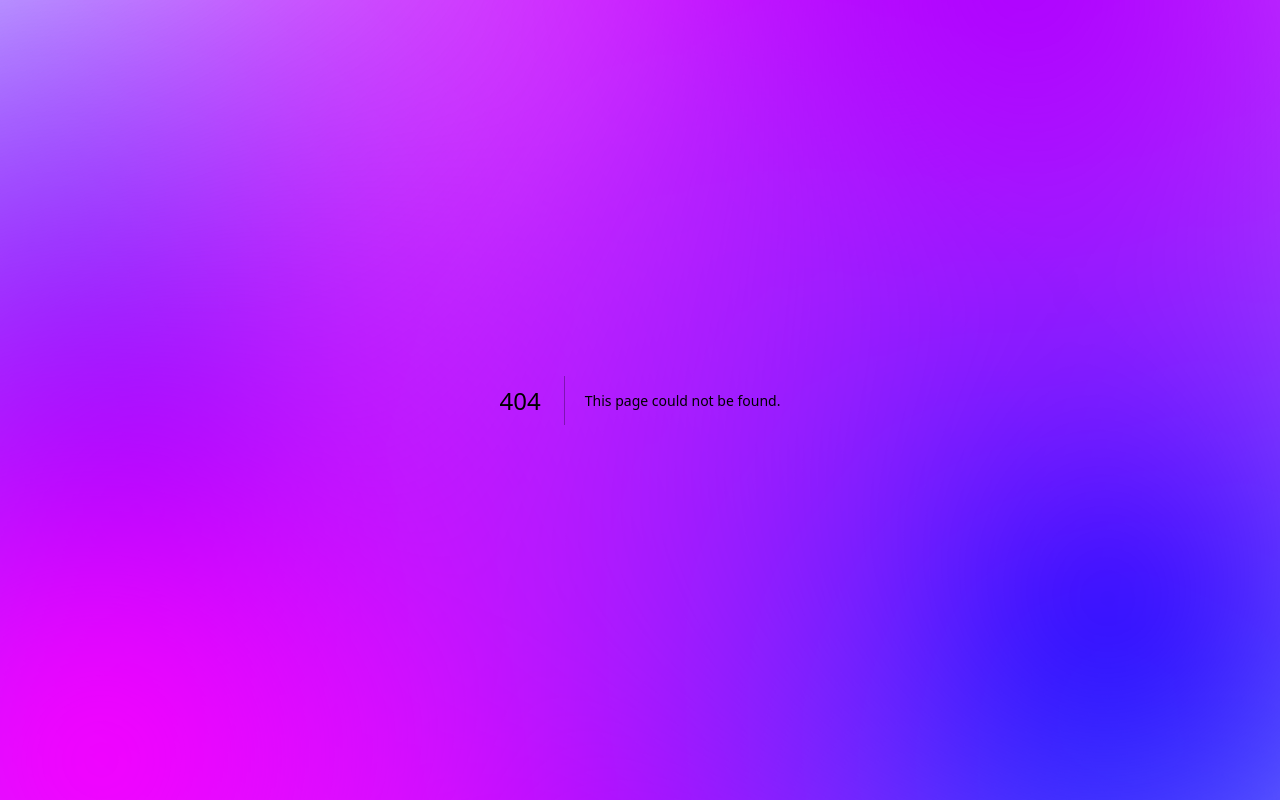
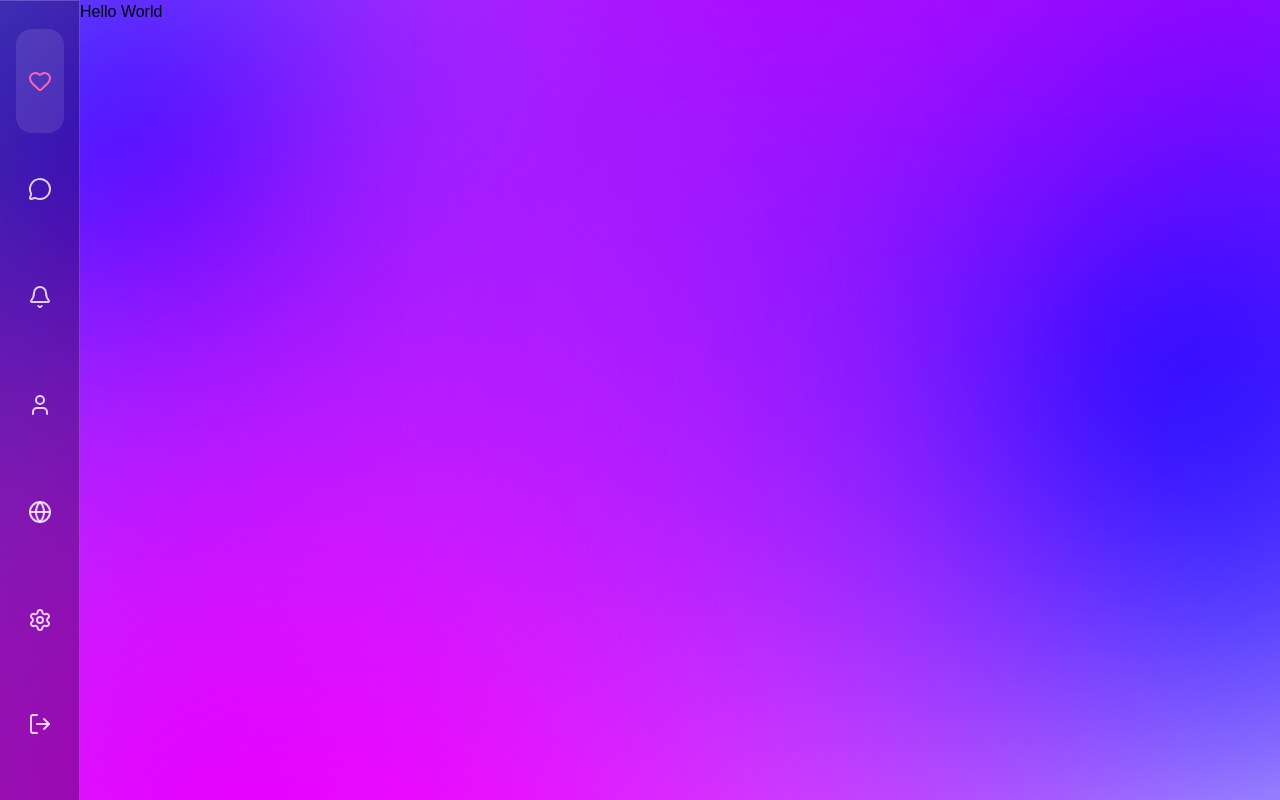
Before and after one commit to oJonasRtz/matcha, a Next.js app in the folder frontend/: page /swipe in a window 1280 px wide. Before the commit this address had no page. Built offline with nearby package versions, Linux system fonts and the light colour scheme.

Commit message:
sidebar-update + temp pages for nav

```diff
--- a/frontend/app/chat/page.tsx
+++ b/frontend/app/chat/page.tsx
@@ -1,7 +1,11 @@
 import Sidebar from "../components/users/sidebar";
 import Chat from "../components/users/chat";
 
-export default function Dashboard() {
+export const metadata = {
+  title: "Chat",
+}
+
+export default function ChatPage() {
   // ===== STYLES =====
   const mainStyle = "flex min-h-screen items-stretch";
   const sectionStyle = "flex-1 min-w-0 w-full flex flex-wrap gap-6 px-6 py-4";
@@ -10,10 +14,11 @@ export default function Dashboard() {
 
   return (
     <main className={mainStyle}>
-      <Sidebar />
-      <section className={sectionStyle}>
-	<Chat />
-      </section>
+      <Sidebar>
+        <section className={sectionStyle}>
+          <Chat />
+        </section>
+      </Sidebar>
     </main>
   )
 }
--- a/frontend/app/components/users/sidebar.tsx
+++ b/frontend/app/components/users/sidebar.tsx
@@ -11,8 +11,9 @@ import {
   Smile,
 } from "lucide-react";
 import { useRouter, usePathname } from "next/navigation";
+import { ReactNode } from "react";
 
-export default function Sidebar() {
+export default function Sidebar({ children }: { children: ReactNode }) {
   const router = useRouter();
   const pathname = usePathname();
 
@@ -21,7 +22,7 @@ export default function Sidebar() {
   // Mobile
   "fixed bottom-0 left-0 w-full h-20 flex flex-row items-center border-t z-50 bg-black/30 backdrop-blur-md border-white/20 " +
   // Desktop
-  "md:sticky md:top-0 md:h-screen md:w-20 md:flex-col md:border-r md:py-6 md:gap-6";
+  "md:top-0 md:h-screen md:w-20 md:flex-col md:border-r md:py-6 md:gap-6";
 
   // ===== NAV =====
   const navStyle =
@@ -39,19 +40,19 @@ export default function Sidebar() {
   const desktopButton = "md:mt-1";
 
   // ===== COLORS =====
-  const pinkHover = "text-white/80 hover:bg-white/10 hover:text-pink-400";
-  const redHover = "text-white/80 hover:bg-white/10 hover:text-red-400";
+  const pinkHover = "text-white/80 hover:bg-white/10 hover:text-pink-400 cursor-pointer";
+  const redHover = "text-white/80 hover:bg-white/10 hover:text-red-400 cursor-pointer";
 
   // ===== ICONS =====
   const iconSize = "h-6 w-6 shrink-0";
   const icons = [
-    { icon: Heart, title: "Matches", ref: "#", variant: pinkHover },
-    { icon: Smile, title: "Swipe profiles", ref: "#", variant: pinkHover },
+    { icon: Heart, title: "Swipe", ref: "/swipe", variant: pinkHover },
+    // { icon: Smile, title: "Swipe profiles", ref: "#", variant: pinkHover },
     { icon: MessageCircle, title: "Messages", ref: "/chat", variant: pinkHover },
-    { icon: Bell, title: "Notifications", ref: "#", variant: pinkHover },
+    { icon: Bell, title: "Notifications", ref: "/notifications", variant: pinkHover },
     { icon: User, title: "Dashboard", ref: "/dashboard", variant: pinkHover },
-    { icon: Globe, title: "Discover", ref: "#", variant: pinkHover },
-    { icon: Settings, title: "Settings", ref: "#", variant: pinkHover },
+    { icon: Globe, title: "Discover", ref: "/discover", variant: pinkHover },
+    { icon: Settings, title: "Settings", ref: "/settings", variant: pinkHover },
     {
       icon: LogOut,
       title: "Logout",
@@ -61,7 +62,10 @@ export default function Sidebar() {
     },
   ];
 
+  const spaceLayout = "flex flex-1 min-h-0 pb-20 md:pb-0 md:pl-20"; //
+
   return (
+    <div className="flex w-screen h-screen">
       <aside className={asideStyle}>
         <nav className={navStyle}>
           {icons.map(({ icon: Icon, title, ref, variant, extra }, i) => {
@@ -86,5 +90,10 @@ export default function Sidebar() {
         })}
         </nav>
       </aside>
+      {/* CONTENT*/}
+      <main className={spaceLayout}>
+        {children}
+      </main>
+    </div>
   );
 }
--- a/frontend/app/dashboard/page.tsx
+++ b/frontend/app/dashboard/page.tsx
@@ -24,6 +24,10 @@ import SearchPreferencesCard from "../components/users/searchPreferencesCard";
 //   );
 // }
 
+export const metadata = {
+  title: "Dashboard",
+}
+
 export default function Dashboard() {
   // ===== STYLES =====
   const mainStyle = "flex min-h-screen items-stretch";
@@ -35,7 +39,7 @@ export default function Dashboard() {
 
   return (
     <main className={mainStyle}>
-      <Sidebar />
+      <Sidebar>
       <section className={sectionStyle}>
         <div className={focus}>
           <SearchPreferencesCard />
@@ -45,8 +49,8 @@ export default function Dashboard() {
           <ProfileStatusCard />
           <HallOfFame />
         </div>
-
       </section>
+      </Sidebar>
     </main>
   )
 }
--- /dev/null
+++ b/frontend/app/discover/page.tsx
@@ -0,0 +1,13 @@
+import Sidebar from "../components/users/sidebar";
+
+export const metadata = {
+  title: "Discover",
+}
+
+export default function Discover() {
+	return (
+		<Sidebar>
+			<h1>Hello World</h1>
+		</Sidebar>
+	)
+}
--- a/frontend/app/layout.tsx
+++ b/frontend/app/layout.tsx
@@ -14,8 +14,11 @@ const geistMono = Geist_Mono({
 });
 
 export const metadata: Metadata = {
-  title: "Create Next App",
-  description: "Generated by create next app",
+  title: {
+    default: "Seductor",
+    template: "%s | Seductor",
+  },
+  description: "Dating app for sane people",
 };
 
 export default function RootLayout({
--- a/frontend/app/login/page.tsx
+++ b/frontend/app/login/page.tsx
@@ -10,6 +10,10 @@ import LoginForm from "../components/auth/LoginForm";
 //   );
 // }
 
+export const metadata = {
+	  title: "Login",
+}
+
 export default function Login() {
 	return (
 		<main className="flex min-h-screen items-center justify-center gap-4">
--- /dev/null
+++ b/frontend/app/notifications/page.tsx
@@ -0,0 +1,13 @@
+import Sidebar from "../components/users/sidebar";
+
+export const metadata = {
+	  title: "Notifications",
+}
+
+export default function Notifications() {
+	return (
+		<Sidebar>
+			<h1>Hello World</h1>
+		</Sidebar>
+	);
+}
--- /dev/null
+++ b/frontend/app/profile/page.tsx
@@ -0,0 +1,13 @@
+import Sidebar from "../components/users/sidebar";
+
+export const metadata = {
+  title: "Profile",
+}
+
+export default function Profile() {
+	return (
+		<Sidebar>
+			<h1>Hello World</h1>
+		</Sidebar>
+	)
+}
--- a/frontend/app/register/page.tsx
+++ b/frontend/app/register/page.tsx
@@ -10,6 +10,10 @@ import RegisterForm from "../components/auth/RegisterForm";
 //   );
 // }
 
+export const metadata = {
+	  title: "Register",
+}
+
 export default function Register() {
 	return (
 		<main className="flex min-h-screen items-center justify-center">
--- /dev/null
+++ b/frontend/app/settings/page.tsx
@@ -0,0 +1,13 @@
+import Sidebar from "../components/users/sidebar";
+
+export const metadata = {
+	  title: "Settings",
+}
+
+export default function Settings() {
+	return (
+		<Sidebar>
+			<h1>Hello World</h1>
+		</Sidebar>
+	)
+}
--- /dev/null
+++ b/frontend/app/swipe/page.tsx
@@ -0,0 +1,13 @@
+import Sidebar from "../components/users/sidebar";
+
+export const metadata = {
+	  title: "Swipe",
+}
+
+export default function Swipe() {
+	return (
+		<Sidebar>
+			<h1>Hello World</h1>
+		</Sidebar>
+	)
+}
```
Lines whose indentation alone changed are shown as unchanged.
